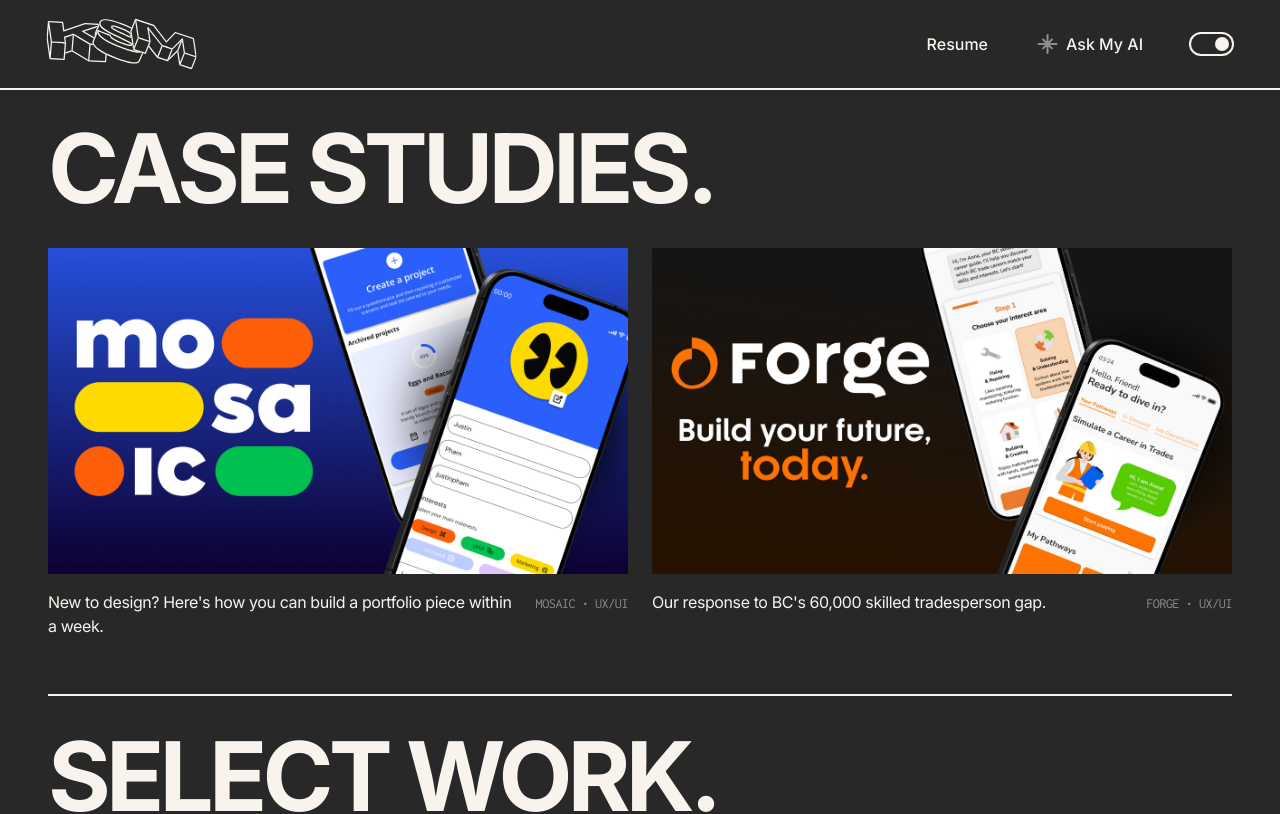
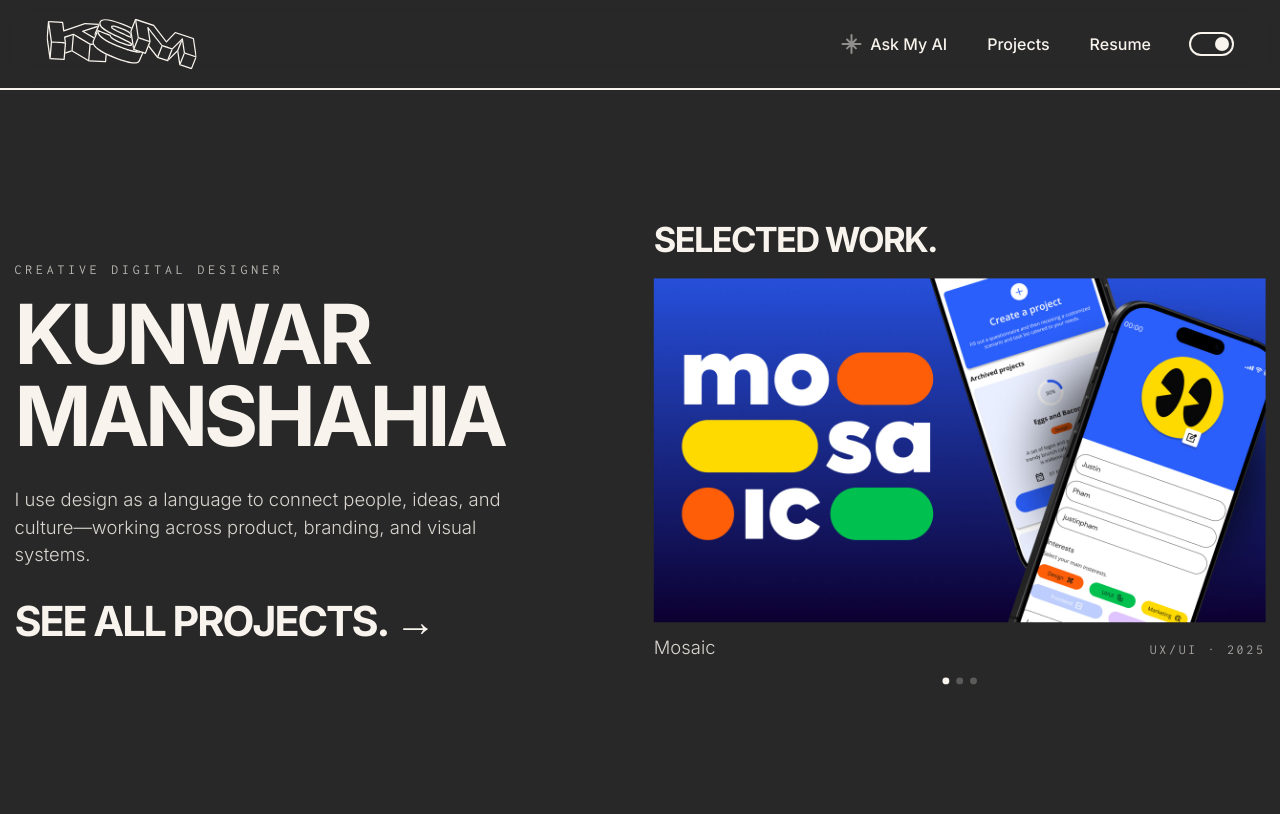
Before and after one commit to kunwarmanshahia/portfolio, a React (Vite) app: page / in a window 1280 px wide. Shown: the top 814 px of the page. Built offline with nearby package versions, Linux system fonts and the light colour scheme.

Commit message:
Add landing page and tighten nav/work layout
Introduce a landing experience at `/` and route the main homepage to `/work`, with updated header navigation and refreshed home ordering.

Made-with: Cursor

```diff
--- a/App.tsx
+++ b/App.tsx
@@ -5,6 +5,7 @@ import Header from './components/Header';
 import Cursor from './components/Cursor';
 import ChatWidget from './components/ChatWidget';
 import Home from './pages/Home';
+import Landing from './pages/Landing';
 import ForgeCaseStudy from './pages/ForgeCaseStudy';
 import MosaicCaseStudy from './pages/MosaicCaseStudy';
 import CloverXBarbershop from './pages/CloverXBarbershop';
@@ -92,7 +93,8 @@ const App: React.FC = () => {
         >
           <main className="pt-16 md:pt-20 min-w-0">
             <Routes>
-              <Route path="/" element={<Home />} />
+              <Route path="/" element={<Landing />} />
+              <Route path="/work" element={<Home />} />
               <Route path="/case-study/forge" element={<ForgeCaseStudy />} />
               <Route path="/case-study/mosaic" element={<MosaicCaseStudy />} />
               <Route path="/project/clover-x-barbershop" element={<CloverXBarbershop />} />
--- a/components/Header.tsx
+++ b/components/Header.tsx
@@ -40,6 +40,7 @@ const Header: React.FC<HeaderProps> = ({ theme, onToggleTheme, chatOpen, onToggl
   }, []);
 
   const navLinks = [
+    { name: 'Projects', path: '/work#projects', external: false },
     { name: 'Resume', path: '/resume', external: false },
   ];
 
@@ -88,7 +89,7 @@ const Header: React.FC<HeaderProps> = ({ theme, onToggleTheme, chatOpen, onToggl
           {/* Logo – joystick follow on hover; centered on mobile, left on desktop */}
           <Link
             ref={logoRef}
-            to="/"
+            to="/work"
             className="flex items-center transition-colors text-brand-dark dark:text-brand-light md:hover:text-orange-500 md:dark:hover:text-orange-400 py-1 pr-2 absolute left-1/2 -translate-x-1/2 md:static md:transform-none"
             aria-label="Kunwar Manshahia – Home"
             onMouseMove={onLogoMouseMove}
@@ -102,8 +103,31 @@ const Header: React.FC<HeaderProps> = ({ theme, onToggleTheme, chatOpen, onToggl
             </span>
           </Link>
 
-          {/* Desktop nav: Resume, Ask My AI, Dark toggle */}
-          <nav className="hidden md:flex items-center space-x-6 md:space-x-12 font-sans text-sm md:text-base font-medium">
+          {/* Desktop nav: Ask My AI, Resume, Projects, Dark toggle */}
+          <nav className="hidden md:flex items-center space-x-6 md:space-x-10 font-sans text-sm md:text-base font-medium">
+            {/* Ask My AI Button (first) */}
+            <button
+              onClick={onToggleChat}
+              aria-label={chatOpen ? 'Close Ask My AI chat' : 'Open Ask My AI chat'}
+              className="group/kai flex items-center gap-1.5 font-sans font-medium text-sm md:text-base text-brand-dark dark:text-brand-light md:hover:text-orange-500 md:dark:hover:text-orange-400 transition-colors focus:outline-none"
+            >
+              <svg
+                xmlns="http://www.w3.org/2000/svg"
+                width="24"
+                height="24"
+                viewBox="0 0 24 24"
+                fill="none"
+                stroke="currentColor"
+                strokeWidth="2"
+                strokeLinecap="round"
+                strokeLinejoin="round"
+                className={`transition-colors duration-300 group-hover/kai:stroke-orange-500 ${chatOpen ? 'stroke-orange-500' : 'stroke-brand-dark dark:stroke-brand-light opacity-50'}`}
+              >
+                <path d="M11.5 3V21M20.5 12L2.5 12M15.9497 7.5L7.05024 16.3995M7.05026 7.5L15.9498 16.3995" />
+              </svg>
+              <span>Ask My AI</span>
+            </button>
+
             {navLinks.map((link) => (
               link.external ? (
                 <a
@@ -125,29 +149,6 @@ const Header: React.FC<HeaderProps> = ({ theme, onToggleTheme, chatOpen, onToggl
                 </Link>
               )
             ))}
-
-          {/* Ask My AI Button */}
-          <button
-            onClick={onToggleChat}
-            aria-label={chatOpen ? 'Close Ask My AI chat' : 'Open Ask My AI chat'}
-            className="group/kai flex items-center gap-1.5 font-sans font-medium text-sm md:text-base text-brand-dark dark:text-brand-light md:hover:text-orange-500 md:dark:hover:text-orange-400 transition-colors focus:outline-none"
-          >
-            <svg
-              xmlns="http://www.w3.org/2000/svg"
-              width="24"
-              height="24"
-              viewBox="0 0 24 24"
-              fill="none"
-              stroke="currentColor"
-              strokeWidth="2"
-              strokeLinecap="round"
-              strokeLinejoin="round"
-              className={`transition-colors duration-300 group-hover/kai:stroke-orange-500 ${chatOpen ? 'stroke-orange-500' : 'stroke-brand-dark dark:stroke-brand-light opacity-50'}`}
-            >
-              <path d="M11.5 3V21M20.5 12L2.5 12M15.9497 7.5L7.05024 16.3995M7.05026 7.5L15.9498 16.3995" />
-            </svg>
-            <span>Ask My AI</span>
-          </button>
 
           {/* Dark mode toggle – pill + knob, portfolio colours */}
           <label htmlFor="dark-mode" className="relative inline-flex items-center cursor-pointer">
@@ -171,12 +172,29 @@ const Header: React.FC<HeaderProps> = ({ theme, onToggleTheme, chatOpen, onToggl
         {/* Mobile menu drawer */}
         {mobileMenuOpen && (
           <div className="md:hidden mt-3 border-t border-brand-dark/10 dark:border-brand-light/10 pt-3 space-y-3 text-sm font-sans text-brand-dark dark:text-brand-light">
+            <button
+              type="button"
+              onClick={() => {
+                onToggleChat();
+                setMobileMenuOpen(false);
+              }}
+              className="block w-full text-left underline underline-offset-4 md:hover:text-orange-500 md:dark:hover:text-orange-400 transition-colors"
+            >
+              ask my ai
+            </button>
             <Link
               to="/resume"
               className="block underline underline-offset-4 md:hover:text-orange-500 md:dark:hover:text-orange-400 transition-colors"
               onClick={() => setMobileMenuOpen(false)}
             >
               resume
+            </Link>
+            <Link
+              to="/work#projects"
+              className="block underline underline-offset-4 md:hover:text-orange-500 md:dark:hover:text-orange-400 transition-colors"
+              onClick={() => setMobileMenuOpen(false)}
+            >
+              projects
             </Link>
             <button
               type="button"
--- a/components/ProjectCard.tsx
+++ b/components/ProjectCard.tsx
@@ -15,7 +15,11 @@ const ProjectCard: React.FC<ProjectCardProps> = ({ project, isLarge }) => {
         <img
           src={project.image}
           alt={project.title}
-          className={`w-full h-full ${project.objectFit === 'contain' ? 'object-cover scale-105' : 'object-cover'}`}
+          className={`w-full h-full ${
+            project.objectFit === 'contain'
+              ? 'object-contain'
+              : `object-cover${project.title === 'Triunity Martial Arts' ? ' scale-[1.08]' : ''}`
+          }`}
           style={project.objectPosition ? { objectPosition: project.objectPosition } : undefined}
         />
       </div>
--- a/pages/Home.tsx
+++ b/pages/Home.tsx
@@ -12,10 +12,10 @@ const Home: React.FC = () => {
     },
     {
       id: 'sw2',
-      title: 'La Haine',
-      description: 'Print Design · 2025',
-      image: '/images/lahaine-1.jpg',
-      link: '/project/la-haine',
+      title: 'Triunity Martial Arts',
+      description: 'Client Branding · 2025',
+      image: '/images/triunity-1.jpg',
+      link: '/project/triunity',
     },
   ];
 
@@ -27,45 +27,25 @@ const Home: React.FC = () => {
       category: 'UX/UI',
       image: '/images/covers/mosaic-cover.jpg?v=2',
     },
-    {
-      id: '1',
-      title: "Our response to BC's 60,000 skilled tradesperson gap.",
-      appName: 'Forge',
-      category: 'UX/UI',
-      image: '/images/covers/forge-cover.jpg',
-    },
   ];
 
   const summaryProjects = [
-    { id: 'p1', title: 'Triunity Martial Arts', description: 'Client Branding · 2025', image: '/images/triunity-1.jpg', link: '/project/triunity', objectFit: 'contain' },
-    { id: 'p2', title: 'Signatures for Sound', description: 'Client Branding · 2025', image: '/images/sfs-cover.jpg?v=2', link: '/project/signatures-for-sound' },
-    { id: 'p3', title: 'The Broken Yolk', description: 'Layout Design · 2025', image: '/images/brokenyolk-cover.jpg', link: '/project/broken-yolk', objectFit: 'cover' },
-    { id: 'p4', title: 'GEARBOX Magazine', description: 'Layout Design · 2025', image: '/images/gearbox-cover.jpg', link: '/project/gearbox', objectFit: 'cover' },
-    { id: 'p5', title: 'Clover X Barbershop', description: 'Client Branding · 2025', image: '/images/cxb-1.jpg', link: '/project/clover-x-barbershop' },
-    { id: 'p6', title: 'La Haine', description: 'Print Design · 2025', image: '/images/lahaine-1.jpg', link: '/project/la-haine' },
+    { id: 'p1', title: 'La Haine', description: 'Print Design · 2025', image: '/images/lahaine-1.jpg', link: '/project/la-haine' },
+    { id: 'p2', title: 'GEARBOX Magazine', description: 'Layout Design · 2025', image: '/images/gearbox-cover.jpg', link: '/project/gearbox', objectFit: 'cover' },
+    { id: 'p3', title: 'Forge Trades Simulator', description: 'UX/UI · 2025', image: '/images/covers/forge-cover.jpg', link: '/case-study/forge', objectFit: 'contain' },
+    { id: 'p4', title: 'The Broken Yolk', description: 'Layout Design · 2025', image: '/images/brokenyolk-cover.jpg', link: '/project/broken-yolk', objectFit: 'cover' },
+    { id: 'p5', title: 'Signatures for Sound', description: 'Client Branding · 2025', image: '/images/sfs-cover.jpg?v=2', link: '/project/signatures-for-sound' },
+    { id: 'p6', title: 'Clover X Barbershop', description: 'Client Branding · 2025', image: '/images/cxb-1.jpg', link: '/project/clover-x-barbershop' },
+    { id: 'p7', title: 'Triunity Martial Arts', description: 'Client Branding · 2025', image: '/images/triunity-1.jpg', link: '/project/triunity', objectFit: 'cover' },
   ];
 
   return (
     <div className="px-4 md:px-8 lg:px-12 pt-4 md:pt-6 pb-8 md:pb-16 max-w-[1920px] mx-auto w-full space-y-10 md:space-y-14 [&>*:nth-child(2)]:!mt-10 md:[&>*:nth-child(2)]:!mt-14 [&>*:nth-child(3)]:!mt-10 md:[&>*:nth-child(3)]:!mt-14">
-      {/* Case Studies Section */}
-      <section id="case-studies" className="space-y-4">
+      {/* Selected Work heading */}
+      <section className="space-y-4">
         <div className="pt-4">
           <h2 className="font-sans font-bold text-4xl md:text-7xl lg:text-8xl leading-[1.3] tracking-tighter text-brand-dark dark:text-brand-light uppercase">
-            Case Studies.
-          </h2>
-        </div>
-        <div className="grid grid-cols-1 md:grid-cols-2 gap-4 md:gap-6 pt-4 w-full">
-          {caseStudies.map((study) => (
-            <CaseStudyCard key={study.id} study={study} />
-          ))}
-        </div>
-      </section>
-
-      {/* Select Work heading */}
-      <section className="space-y-4">
-        <div className="border-t-2 border-brand-dark dark:border-brand-light pt-6 md:pt-8">
-          <h2 className="font-sans font-bold text-4xl md:text-7xl lg:text-8xl leading-[1.3] tracking-tighter text-brand-dark dark:text-brand-light uppercase">
-            Select Work.
+            Selected Work.
           </h2>
         </div>
         <div className="grid grid-cols-1 md:grid-cols-2 gap-4 md:gap-6 pt-4 w-full">
@@ -75,8 +55,26 @@ const Home: React.FC = () => {
         </div>
       </section>
 
+      {/* Case Study Section */}
+      <section id="case-studies" className="space-y-4">
+        <div className="border-t-2 border-brand-dark dark:border-brand-light pt-6 md:pt-8">
+          <h2 className="font-sans font-bold text-4xl md:text-7xl lg:text-8xl leading-[1.3] tracking-tighter text-brand-dark dark:text-brand-light uppercase">
+            Case Study.
+          </h2>
+        </div>
+        <div
+          className={`grid grid-cols-1 ${
+            caseStudies.length > 1 ? 'md:grid-cols-2' : 'md:grid-cols-1'
+          } gap-4 md:gap-6 pt-4 w-full`}
+        >
+          {caseStudies.map((study) => (
+            <CaseStudyCard key={study.id} study={study} />
+          ))}
+        </div>
+      </section>
+
       {/* Projects Section — same spacing as Case Studies (header + border) */}
-      <section className="space-y-4">
+      <section id="projects" className="space-y-4">
         <div className="border-t-2 border-brand-dark dark:border-brand-light pt-6 md:pt-8">
           <h2 className="font-sans font-bold text-4xl md:text-7xl lg:text-8xl leading-[1.3] tracking-tighter text-brand-dark dark:text-brand-light uppercase">
             Projects.
--- /dev/null
+++ b/pages/Landing.tsx
@@ -0,0 +1,124 @@
+import React, { useEffect, useState } from 'react';
+import { Link } from 'react-router-dom';
+
+const SELECTED_WORK = [
+  {
+    id: 'mosaic',
+    title: 'Mosaic',
+    meta: 'UX/UI · 2025',
+    image: '/images/covers/mosaic-cover.jpg?v=2',
+    href: '/case-study/mosaic',
+  },
+  {
+    id: 'triunity',
+    title: 'Triunity Martial Arts',
+    meta: 'Client Branding · 2025',
+    image: '/TriunityCarousel.jpg?v=2',
+    href: '/project/triunity',
+  },
+  {
+    id: 'cxb',
+    title: 'Clover X Barbershop',
+    meta: 'Client Branding · 2025',
+    image: '/CXBCarousel.jpg',
+    href: '/project/clover-x-barbershop',
+  },
+];
+
+const Landing: React.FC = () => {
+  const [activeIndex, setActiveIndex] = useState(0);
+
+  useEffect(() => {
+    const interval = setInterval(() => {
+      setActiveIndex((prev) => (prev + 1) % SELECTED_WORK.length);
+    }, 1500);
+
+    return () => clearInterval(interval);
+  }, []);
+
+  const currentProject = SELECTED_WORK[activeIndex];
+
+  return (
+    <div className="min-h-[calc(100vh-5.5rem)] pt-6 md:pt-8 flex flex-col bg-brand-light dark:bg-brand-dark text-brand-dark dark:text-brand-light">
+      <main className="flex-1 flex items-center">
+        <div className="px-4 md:px-6 lg:px-8 w-full max-w-5xl lg:max-w-6xl mx-auto">
+          <div className="transform scale-[1.1] md:scale-[1.15] origin-center">
+            <div className="grid gap-4 md:gap-5 lg:gap-6 md:grid-cols-[minmax(0,1.05fr)_minmax(0,1.05fr)] items-center">
+            {/* Hero copy */}
+            <div className="space-y-5 md:space-y-6 max-w-xl">
+              <div className="space-y-3">
+                <p className="font-mono text-[11px] md:text-xs uppercase tracking-[0.28em] text-brand-dark/70 dark:text-brand-light/70">
+                  Creative Digital Designer
+                </p>
+                <h1 className="font-sans font-bold text-4xl md:text-6xl lg:text-7xl leading-[1.05] tracking-tighter text-brand-dark dark:text-brand-light">
+                  KUNWAR MANSHAHIA
+                </h1>
+              </div>
+
+              <div className="max-w-md">
+                <p className="font-sans text-sm md:text-base font-light text-brand-dark/85 dark:text-brand-light/85 leading-relaxed">
+                  I use design as a language to connect people, ideas, and culture—working across product, branding, and visual systems.
+                </p>
+              </div>
+
+              <div className="pt-0.5">
+                <Link
+                  to="/work"
+                  className="inline-block font-sans font-bold text-2xl md:text-3xl lg:text-4xl leading-[1.2] tracking-tighter text-brand-dark dark:text-brand-light uppercase md:hover:text-orange-500 md:dark:hover:text-orange-400 transition-colors"
+                >
+                  See all projects. →
+                </Link>
+              </div>
+            </div>
+
+            {/* Selected work carousel */}
+            <section className="space-y-3 md:space-y-4">
+              <h2 className="font-sans font-bold text-xl md:text-2xl lg:text-3xl leading-[1.1] tracking-tighter text-brand-dark dark:text-brand-light uppercase">
+                Selected Work.
+              </h2>
+              <div className="space-y-3">
+                <Link
+                  to={currentProject.href}
+                  className="group block text-brand-dark dark:text-brand-light"
+                >
+                  <img
+                    src={currentProject.image}
+                    alt={currentProject.title}
+                    className="w-full h-auto max-h-[32vh] md:max-h-[40vh] object-cover transition-transform duration-500 ease-out"
+                  />
+                  <div className="mt-2.5 flex items-baseline justify-between gap-3">
+                    <span className="font-sans text-sm md:text-base font-light text-brand-dark/85 dark:text-brand-light/85 leading-relaxed group-hover:text-orange-500 md:group-hover:text-orange-500 md:dark:group-hover:text-orange-400 transition-colors">
+                      {currentProject.title}
+                    </span>
+                    <span className="font-mono text-[11px] md:text-xs uppercase tracking-[0.2em] text-brand-dark/60 dark:text-brand-light/60">
+                      {currentProject.meta}
+                    </span>
+                  </div>
+                </Link>
+
+                <div className="flex items-center justify-center gap-1.5 pt-0.5">
+                  {SELECTED_WORK.map((project, index) => (
+                    <button
+                      key={project.id}
+                      type="button"
+                      onClick={() => setActiveIndex(index)}
+                      className={`h-1.5 w-1.5 rounded-full transition-all duration-300 ${
+                        index === activeIndex
+                          ? 'bg-brand-dark dark:bg-brand-light'
+                          : 'bg-brand-dark/20 dark:bg-brand-light/25'
+                      }`}
+                      aria-label={`Show ${project.title}`}
+                    />
+                  ))}
+                </div>
+              </div>
+            </section>
+            </div>
+          </div>
+        </div>
+      </main>
+    </div>
+  );
+};
+
+export default Landing;
```
Also changed, not shown: CXBCarousel.jpg (added), 1 other file (tests, documents, lock files or other folders). Lines whose indentation alone changed are shown as unchanged.
